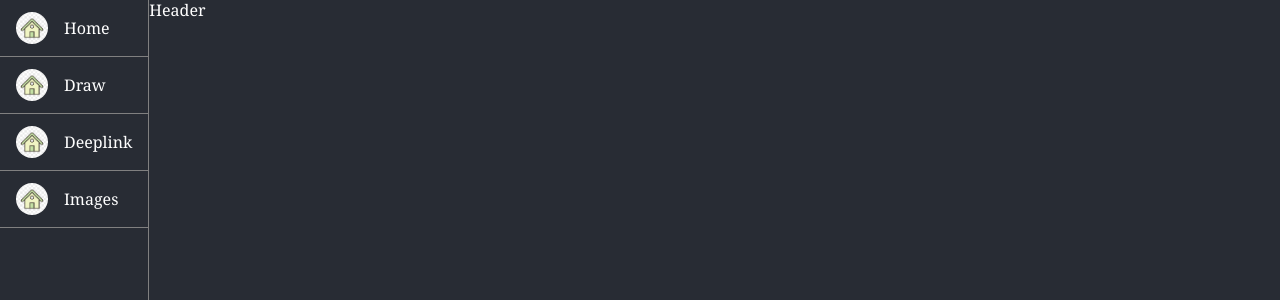
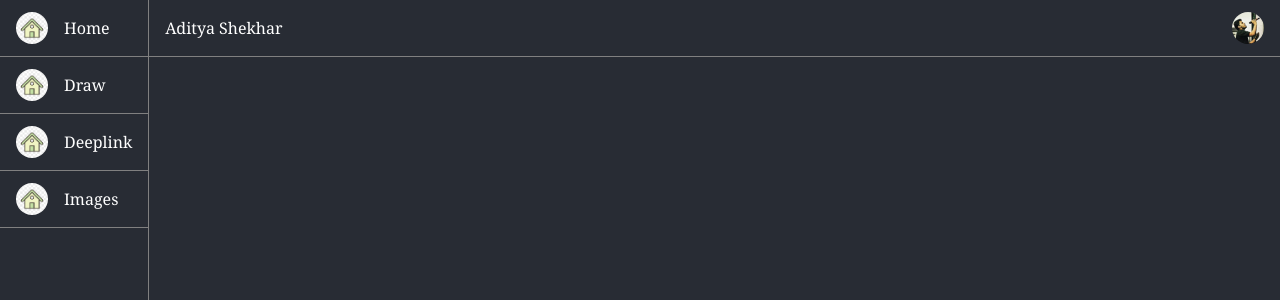
Before and after one commit to shekharaditya7/my-app, a React (Create React App) app: page / in a window 1280 px wide. Shown: the top 300 px of the page. Built offline with nearby package versions, Linux system fonts and the light colour scheme.

Commit message:
added header

```diff
--- a/src/components/App/Header.js
+++ b/src/components/App/Header.js
@@ -1,3 +1,10 @@
+import styles from "./Header.module.scss";
+
 export default function Header() {
-  return <div> Header </div>;
+  return (
+    <div className={styles.wrapper}>
+      <div>Aditya Shekhar </div>
+      <img src="/icon192.jpeg" alt="adi" height={32} width={32}></img>
+    </div>
+  );
 }
--- a/src/components/App/Header.module.scss
+++ b/src/components/App/Header.module.scss
@@ -0,0 +1,14 @@
+.wrapper {
+  display: flex;
+  align-items: center;
+  justify-content: space-between;
+  height: 57px;
+  padding-left: 16px;
+  padding-right: 16px;
+  border-bottom: 1px solid gray;
+
+  img {
+    border-radius: 50%;
+    cursor: pointer;
+  }
+}
--- a/src/components/App/Layout.js
+++ b/src/components/App/Layout.js
@@ -6,7 +6,7 @@ export default function Layout({ children }) {
   return (
     <div className={styles.layout}>
       <Sidebar />
-      <div className={styles.contentWrapper}>
+      <div className={styles.rhs}>
         <Header />
         {children}
       </div>
--- a/src/components/App/Layout.module.scss
+++ b/src/components/App/Layout.module.scss
@@ -2,3 +2,9 @@
   display: flex;
   color: white;
 }
+
+.rhs {
+  display: flex;
+  flex-direction: column;
+  flex: 1;
+}
--- a/src/components/App/Sidebar.module.scss
+++ b/src/components/App/Sidebar.module.scss
@@ -1,6 +1,7 @@
 .sidebarWrapper {
   border-right: 1px solid gray;
   min-height: 100vh;
+  min-width: fit-content;
 }
 .sidebarItem {
   display: flex;
--- a/src/components/Drawer/index.js
+++ b/src/components/Drawer/index.js
@@ -39,8 +39,8 @@ function Drawer() {
       canRef.current.addEventListener("mousemove", handleMouseMove);
     }
     return () => {
-      canRef.current.removeEventListener("touchmove", handleMouseMove);
-      canRef.current.removeEventListener("mousemove", handleMouseMove);
+      canRef.current?.removeEventListener("touchmove", handleMouseMove);
+      canRef.current?.removeEventListener("mousemove", handleMouseMove);
     };
   }, [pressed]);
 
```
